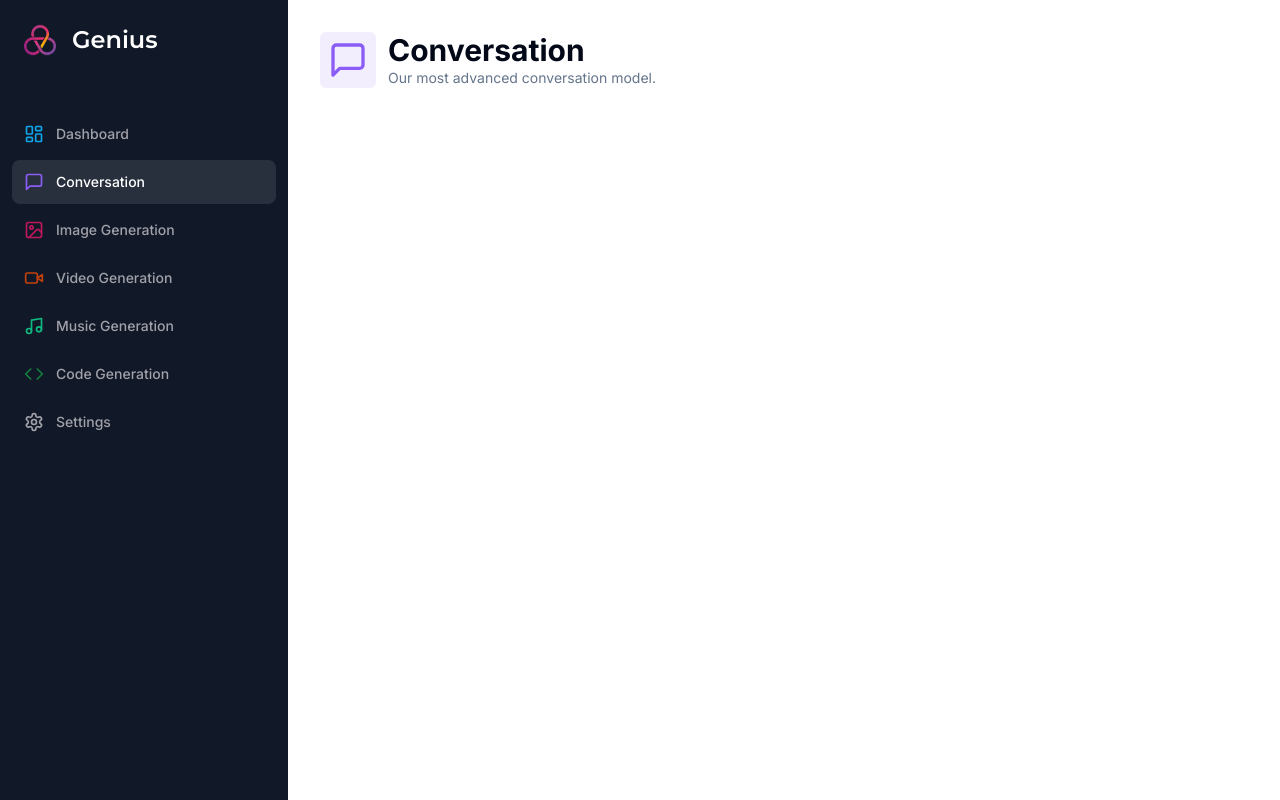
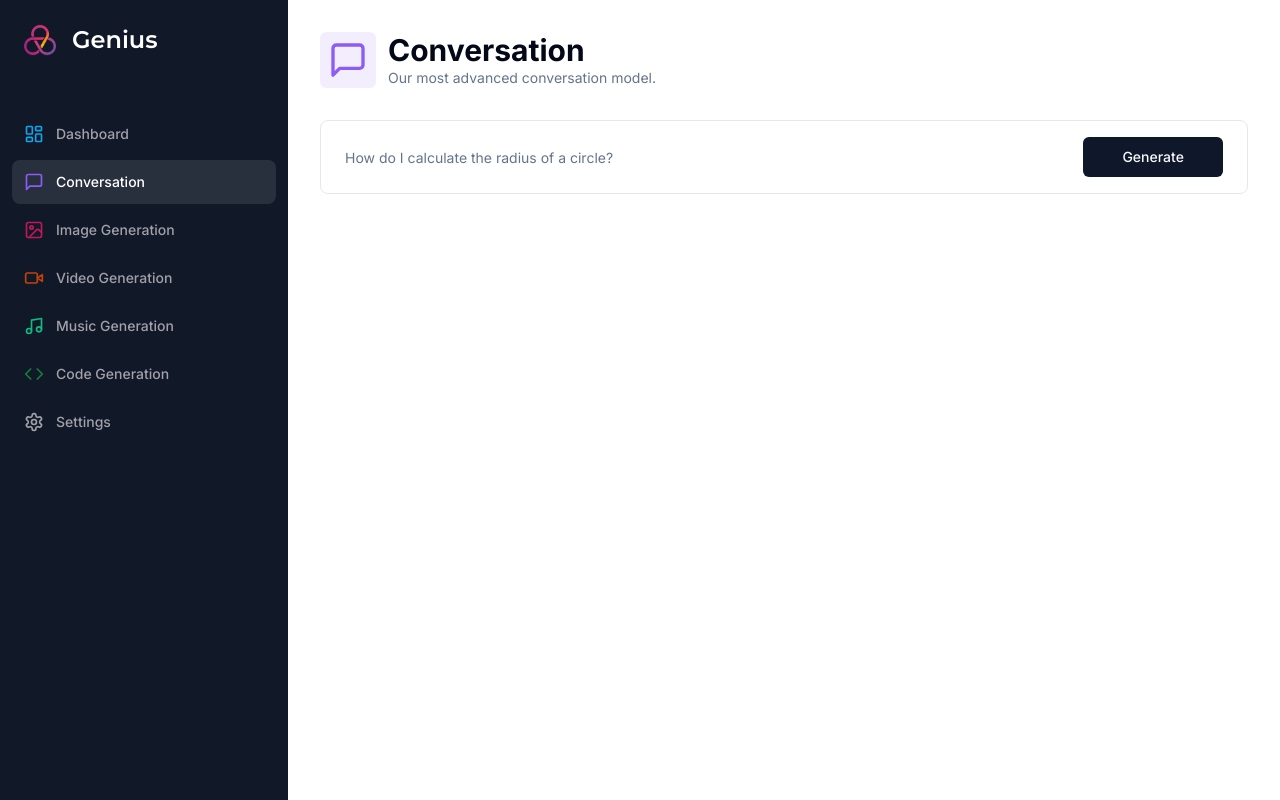
Before and after one commit to a7medhassanmohi/SaaS-Ai-Platform, a Next.js app: page /conversation in a window 1280 px wide. Built offline with nearby package versions, Linux system fonts and the light colour scheme.

Commit message:
add conversation ui

```diff
--- /dev/null
+++ b/app/(dashboard)/(routes)/conversation/constants.ts
@@ -0,0 +1,9 @@
+import {z} from "zod"
+export const formSchema = z.object({
+    prompt: z.string().min(1, {
+      message: "Prompt is required."
+    }),
+  });
+
+
+export type formSchemaType= z.infer<typeof formSchema >
--- a/app/(dashboard)/(routes)/conversation/page.tsx
+++ b/app/(dashboard)/(routes)/conversation/page.tsx
@@ -1,13 +1,25 @@
-import Heading from '@/components/Heading'
-import { MessageSquare } from 'lucide-react'
-import React from 'react'
-
-type Props = {
-
-  }
-
+"use client";
+import Heading from "@/components/Heading";
+import { MessageSquare } from "lucide-react";
+import React from "react";
+import { useForm } from "react-hook-form";
+import { formSchema, formSchemaType } from "./constants";
+import { zodResolver } from "@hookform/resolvers/zod";
+import { Form, FormControl, FormField, FormItem } from "@/components/ui/form";
+import { Input } from "@/components/ui/input";
+import { Button } from "@/components/ui/button";
+type Props = {};
 
 const Conversation = ({}: Props) => {
+  const form = useForm<formSchemaType>({
+    defaultValues: {
+      prompt: "",
+    },
+    resolver: zodResolver(formSchema),
+  });
+  const isLoading = form.formState.isSubmitting;
+  const onSubmit = async (values: formSchemaType) => {};
+
   return (
     <div>
       <Heading
@@ -17,8 +29,56 @@ const Conversation = ({}: Props) => {
         iconColor="text-violet-500"
         bgColor="bg-violet-500/10"
       />
+      <div className="px-4 lg:px-8">
+        <div>
+          <Form {...form}>
+            <form
+              onSubmit={form.handleSubmit(onSubmit)}
+              className="
+                rounded-lg
+                border
+                w-full
+                p-4
+                px-3
+                md:px-6
+                focus-within:shadow-sm
+                grid
+                grid-cols-12
+                gap-2
+              "
+            >
+              <FormField
+                name="prompt"
+                render={({ field }) => (
+                  <FormItem className="col-span-12 lg:col-span-10">
+                    <FormControl className="m-0 p-0">
+                      <Input
+                        className="border-0 outline-none focus-visible:ring-0 focus-visible:ring-transparent"
+                        disabled={isLoading}
+                        placeholder="How do I calculate the radius of a circle?"
+                        {...field}
+                      />
+                    </FormControl>
+                  </FormItem>
+                )}
+              />
+              <Button
+                className="col-span-12 lg:col-span-2 w-full"
+                type="submit"
+                disabled={isLoading}
+                size="icon"
+              >
+                Generate
+              </Button>
+            </form>
+          </Form>
         </div>
-  )
-}
+        <div className="space-y-4 mt-4">
 
-export default Conversation
+        </div>
+      </div>
+    </div>
+  );
+};
+
+export default Conversation;
--- /dev/null
+++ b/components/ui/form.tsx
@@ -0,0 +1,176 @@
+import * as React from "react"
+import * as LabelPrimitive from "@radix-ui/react-label"
+import { Slot } from "@radix-ui/react-slot"
+import {
+  Controller,
+  ControllerProps,
+  FieldPath,
+  FieldValues,
+  FormProvider,
+  useFormContext,
+} from "react-hook-form"
+
+import { cn } from "@/lib/utils"
+import { Label } from "@/components/ui/label"
+
+const Form = FormProvider
+
+type FormFieldContextValue<
+  TFieldValues extends FieldValues = FieldValues,
+  TName extends FieldPath<TFieldValues> = FieldPath<TFieldValues>
+> = {
+  name: TName
+}
+
+const FormFieldContext = React.createContext<FormFieldContextValue>(
+  {} as FormFieldContextValue
+)
+
+const FormField = <
+  TFieldValues extends FieldValues = FieldValues,
+  TName extends FieldPath<TFieldValues> = FieldPath<TFieldValues>
+>({
+  ...props
+}: ControllerProps<TFieldValues, TName>) => {
+  return (
+    <FormFieldContext.Provider value={{ name: props.name }}>
+      <Controller {...props} />
+    </FormFieldContext.Provider>
+  )
+}
+
+const useFormField = () => {
+  const fieldContext = React.useContext(FormFieldContext)
+  const itemContext = React.useContext(FormItemContext)
+  const { getFieldState, formState } = useFormContext()
+
+  const fieldState = getFieldState(fieldContext.name, formState)
+
+  if (!fieldContext) {
+    throw new Error("useFormField should be used within <FormField>")
+  }
+
+  const { id } = itemContext
+
+  return {
+    id,
+    name: fieldContext.name,
+    formItemId: `${id}-form-item`,
+    formDescriptionId: `${id}-form-item-description`,
+    formMessageId: `${id}-form-item-message`,
+    ...fieldState,
+  }
+}
+
+type FormItemContextValue = {
+  id: string
+}
+
+const FormItemContext = React.createContext<FormItemContextValue>(
+  {} as FormItemContextValue
+)
+
+const FormItem = React.forwardRef<
+  HTMLDivElement,
+  React.HTMLAttributes<HTMLDivElement>
+>(({ className, ...props }, ref) => {
+  const id = React.useId()
+
+  return (
+    <FormItemContext.Provider value={{ id }}>
+      <div ref={ref} className={cn("space-y-2", className)} {...props} />
+    </FormItemContext.Provider>
+  )
+})
+FormItem.displayName = "FormItem"
+
+const FormLabel = React.forwardRef<
+  React.ElementRef<typeof LabelPrimitive.Root>,
+  React.ComponentPropsWithoutRef<typeof LabelPrimitive.Root>
+>(({ className, ...props }, ref) => {
+  const { error, formItemId } = useFormField()
+
+  return (
+    <Label
+      ref={ref}
+      className={cn(error && "text-destructive", className)}
+      htmlFor={formItemId}
+      {...props}
+    />
+  )
+})
+FormLabel.displayName = "FormLabel"
+
+const FormControl = React.forwardRef<
+  React.ElementRef<typeof Slot>,
+  React.ComponentPropsWithoutRef<typeof Slot>
+>(({ ...props }, ref) => {
+  const { error, formItemId, formDescriptionId, formMessageId } = useFormField()
+
+  return (
+    <Slot
+      ref={ref}
+      id={formItemId}
+      aria-describedby={
+        !error
+          ? `${formDescriptionId}`
+          : `${formDescriptionId} ${formMessageId}`
+      }
+      aria-invalid={!!error}
+      {...props}
+    />
+  )
+})
+FormControl.displayName = "FormControl"
+
+const FormDescription = React.forwardRef<
+  HTMLParagraphElement,
+  React.HTMLAttributes<HTMLParagraphElement>
+>(({ className, ...props }, ref) => {
+  const { formDescriptionId } = useFormField()
+
+  return (
+    <p
+      ref={ref}
+      id={formDescriptionId}
+      className={cn("text-sm text-muted-foreground", className)}
+      {...props}
+    />
+  )
+})
+FormDescription.displayName = "FormDescription"
+
+const FormMessage = React.forwardRef<
+  HTMLParagraphElement,
+  React.HTMLAttributes<HTMLParagraphElement>
+>(({ className, children, ...props }, ref) => {
+  const { error, formMessageId } = useFormField()
+  const body = error ? String(error?.message) : children
+
+  if (!body) {
+    return null
+  }
+
+  return (
+    <p
+      ref={ref}
+      id={formMessageId}
+      className={cn("text-sm font-medium text-destructive", className)}
+      {...props}
+    >
+      {body}
+    </p>
+  )
+})
+FormMessage.displayName = "FormMessage"
+
+export {
+  useFormField,
+  Form,
+  FormItem,
+  FormLabel,
+  FormControl,
+  FormDescription,
+  FormMessage,
+  FormField,
+}
--- /dev/null
+++ b/components/ui/input.tsx
@@ -0,0 +1,25 @@
+import * as React from "react"
+
+import { cn } from "@/lib/utils"
+
+export interface InputProps
+  extends React.InputHTMLAttributes<HTMLInputElement> {}
+
+const Input = React.forwardRef<HTMLInputElement, InputProps>(
+  ({ className, type, ...props }, ref) => {
+    return (
+      <input
+        type={type}
+        className={cn(
+          "flex h-10 w-full rounded-md border border-input bg-background px-3 py-2 text-sm ring-offset-background file:border-0 file:bg-transparent file:text-sm file:font-medium placeholder:text-muted-foreground focus-visible:outline-none focus-visible:ring-2 focus-visible:ring-ring focus-visible:ring-offset-2 disabled:cursor-not-allowed disabled:opacity-50",
+          className
+        )}
+        ref={ref}
+        {...props}
+      />
+    )
+  }
+)
+Input.displayName = "Input"
+
+export { Input }
--- /dev/null
+++ b/components/ui/label.tsx
@@ -0,0 +1,26 @@
+"use client"
+
+import * as React from "react"
+import * as LabelPrimitive from "@radix-ui/react-label"
+import { cva, type VariantProps } from "class-variance-authority"
+
+import { cn } from "@/lib/utils"
+
+const labelVariants = cva(
+  "text-sm font-medium leading-none peer-disabled:cursor-not-allowed peer-disabled:opacity-70"
+)
+
+const Label = React.forwardRef<
+  React.ElementRef<typeof LabelPrimitive.Root>,
+  React.ComponentPropsWithoutRef<typeof LabelPrimitive.Root> &
+    VariantProps<typeof labelVariants>
+>(({ className, ...props }, ref) => (
+  <LabelPrimitive.Root
+    ref={ref}
+    className={cn(labelVariants(), className)}
+    {...props}
+  />
+))
+Label.displayName = LabelPrimitive.Root.displayName
+
+export { Label }
--- a/package.json
+++ b/package.json
@@ -10,7 +10,9 @@
   },
   "dependencies": {
     "@clerk/nextjs": "^4.29.1",
+    "@hookform/resolvers": "^3.3.4",
     "@radix-ui/react-dialog": "^1.0.5",
+    "@radix-ui/react-label": "^2.0.2",
     "@radix-ui/react-slot": "^1.0.2",
     "class-variance-authority": "^0.7.0",
     "clsx": "^2.1.0",
@@ -18,8 +20,10 @@
     "next": "14.0.4",
     "react": "^18",
     "react-dom": "^18",
+    "react-hook-form": "^7.49.3",
     "tailwind-merge": "^2.2.0",
-    "tailwindcss-animate": "^1.0.7"
+    "tailwindcss-animate": "^1.0.7",
+    "zod": "^3.22.4"
   },
   "devDependencies": {
     "@types/node": "^20",
```
Also changed, not shown: 1 other file (tests, documents, lock files or other folders). Lines whose indentation alone changed are shown as unchanged.
